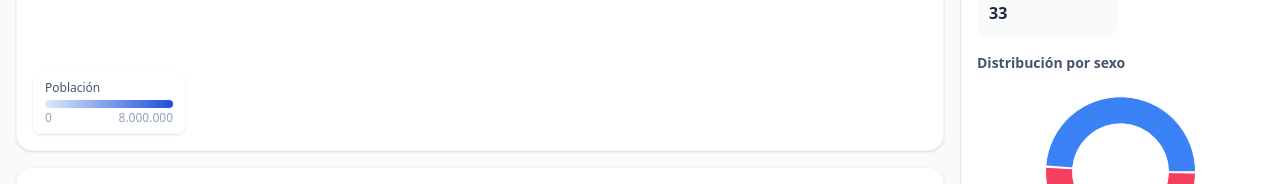
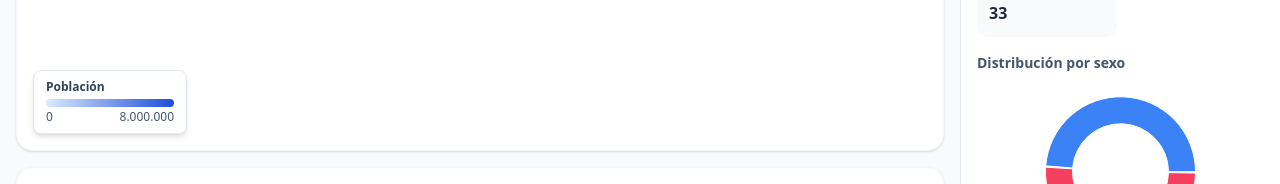
Before and after one commit to andresgobl98/colombia-demographics, a React (Vite) app: page / in a window 1280 px wide. Shown: the part 320-504 px from the top of the page. Built offline with nearby package versions, Linux system fonts and the light colour scheme.

Commit message:
polish: match scale legend contrast to button, brighten legend text

```diff
--- a/src/components/ColombiaMap.jsx
+++ b/src/components/ColombiaMap.jsx
@@ -240,15 +240,15 @@ export default function ColombiaMap({ data, metric, selectedId, onSelect }) {
 
       {/* Color legend */}
       {!isEmpty && (
-        <div className="absolute bottom-4 left-4 bg-white/90 dark:bg-slate-800/90 rounded-lg px-3 py-2 shadow text-xs">
-          <p className="font-medium text-slate-600 dark:text-slate-300 mb-1">{metric.label}</p>
+        <div className="absolute bottom-4 left-4 bg-white dark:bg-slate-700 border border-slate-200 dark:border-slate-600 rounded-lg px-3 py-2 shadow-md text-xs">
+          <p className="font-semibold text-slate-700 dark:text-slate-100 mb-1">{metric.label}</p>
           <div
             className="h-2 w-32 rounded"
             style={{
               background: `linear-gradient(to right, ${metric.colorRange[0]}, ${metric.colorRange[1]})`,
             }}
           />
-          <div className="flex justify-between text-slate-400 dark:text-slate-500 mt-0.5">
+          <div className="flex justify-between text-slate-600 dark:text-slate-300 mt-0.5">
             <span>{metric.format(metric.domain[0])}</span>
             <span>{metric.format(metric.domain[1])}</span>
           </div>
```
